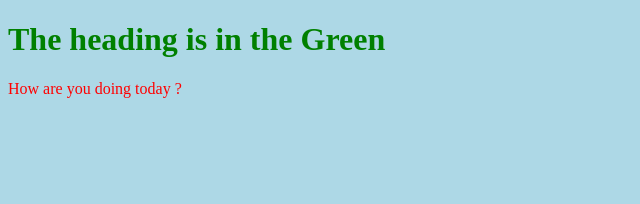
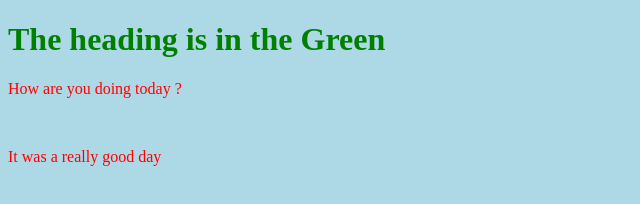
Before and after one commit to tilbikram25/github-demo, a plain HTML site: page index.html in a window 1280 px wide. Shown: the whole page, without its empty margins (0-640 px from the left). Drawn offline with Linux system fonts and the light colour scheme.

Commit message:
Changed something in the body

```diff
--- a/index.html
+++ b/index.html
@@ -6,6 +6,7 @@
   </head>
   <body>
     <h1>The heading is in the Green</h1>
-    <p> How are you doing today ? </p>
+    <p> How are you doing today ? </p><br>
+    <p>It was a really good day</p>
   </body>
 </html>
```
